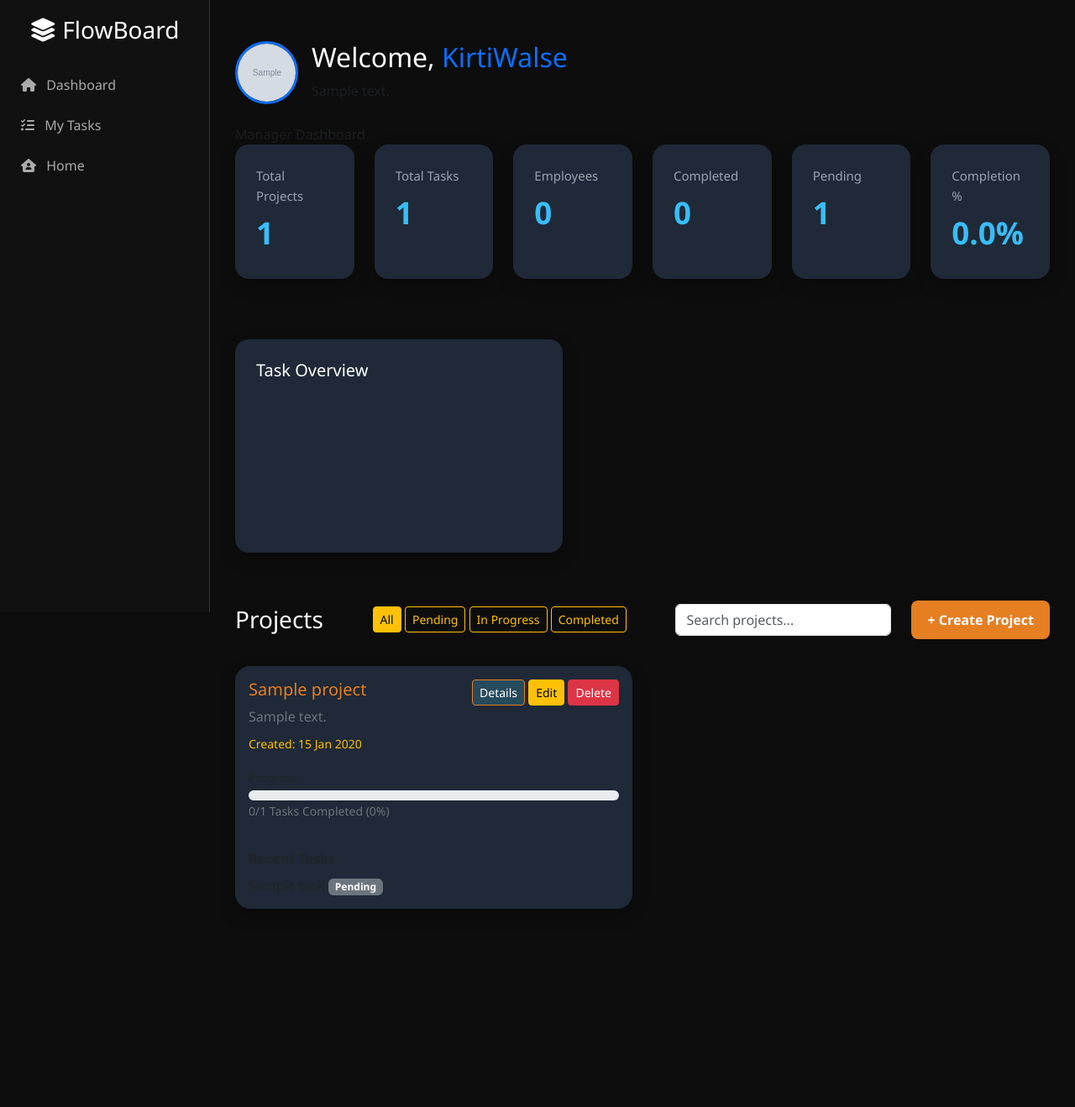
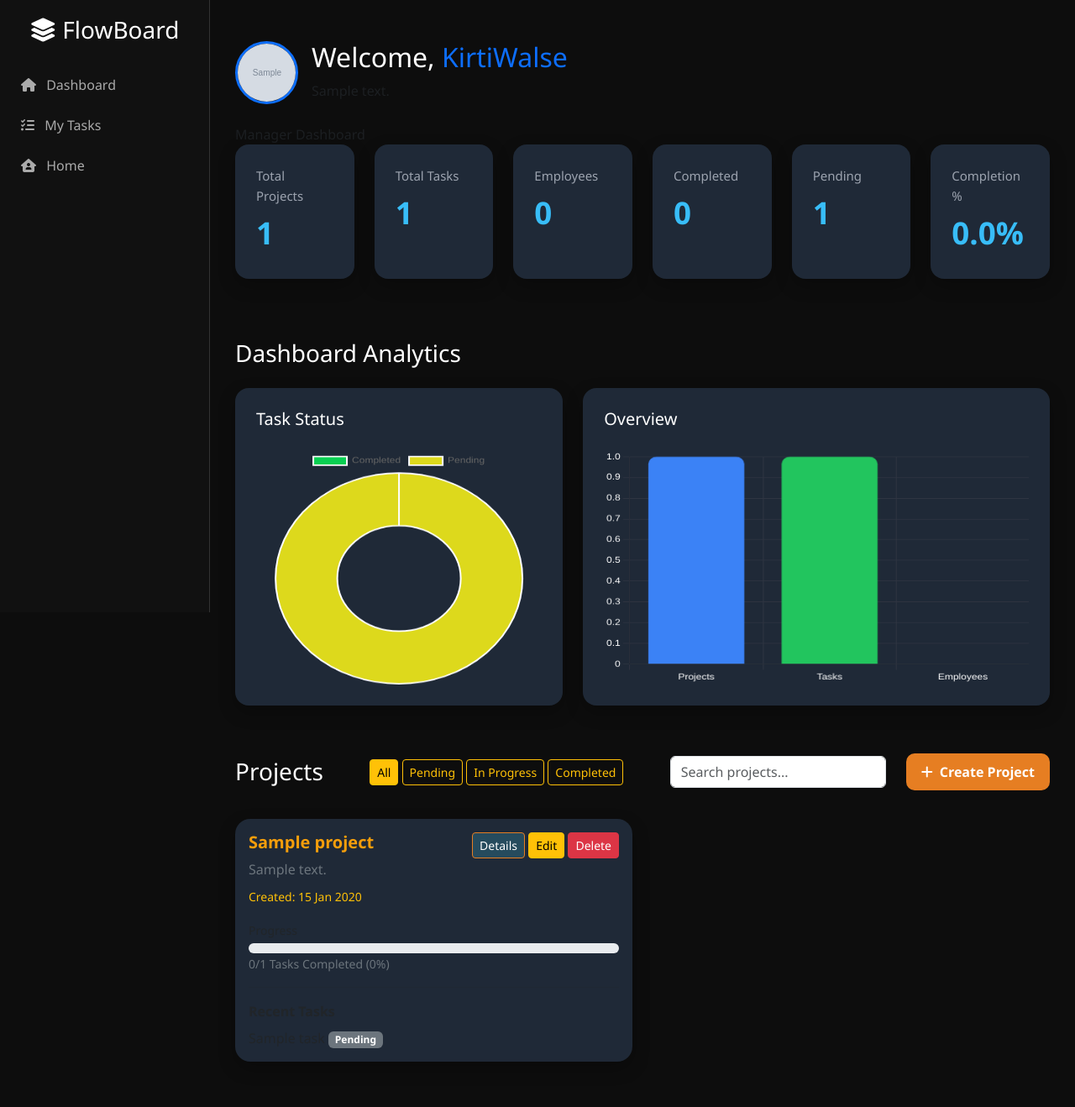
Before and after one commit to Pratik-23-max/project-tracker-django, a Django app: page /dashboard/ in a window 1280 px wide. Shown: the part 71-1389 px from the top of the page at 84% size. Before the commit the page ends 1153 px from the top, so only its background shows below. Run offline with Django 5.2, Linux system fonts and the light colour scheme; a user stored in the database is signed in; data comes from the database, SQL or seed files in the repository; tables that the repository leaves empty hold one stand-in row (values such as "Sample post"); grey boxes marked "Sample" are stand-in pictures; a map, chart or similar area stays blank.

Commit message:
feat(analytics): add interactive dashboard charts and improve UI

```diff
--- a/tracker/templates/tracker/dashboard.html
+++ b/tracker/templates/tracker/dashboard.html
@@ -127,44 +127,46 @@ href="https://cdnjs.cloudflare.com/ajax/libs/font-awesome/6.7.2/css/all.min.css"
         padding: 8px 15px;
         border-radius: 5px;
     }
+    .project-title{
+    color:#f59e0b;
+    font-weight:700;
+}
+
+.btn-create-project{
+    background:#e67e22;
+    color:#fff !important;
+    font-weight:600;
+    padding:10px 18px;
+    border-radius:10px;
+    border:none;
+    display:inline-flex;
+    align-items:center;
+    gap:8px;
+    transition:0.3s;
+}
+
+.btn-create-project:hover{
+    background:#cf711b;
+    color:#fff !important;
+    transform:translateY(-2px);
+}
+.progress-custom{
+    height:12px;
+    border-radius:20px;
+}
+.stats-card{
+    position:relative;
+}
+
+.stats-card canvas{
+    width:100% !important;
+    height:280px !important;
+}
 </style>
 
 
 </head>
-<script src="https://cdn.jsdelivr.net/npm/chart.js"></script>
 
-<script>
-
-const ctx = document.getElementById('taskChart');
-
-new Chart(ctx, {
-    type: 'doughnut',
-    data: {
-        labels: ['Completed', 'Pending'],
-        datasets: [{
-            data: [
-                {{ completed_tasks }},
-                {{ pending_tasks }}
-            ],
-            backgroundColor: [
-                '#22c55e',
-                '#f59e0b'
-            ],
-            borderWidth: 0
-        }]
-    },
-    options: {
-        plugins: {
-            legend: {
-                labels: {
-                    color: 'white'
-                }
-            }
-        }
-    }
-});
-
-</script>
 <body>
 
 <nav class="navbar navbar-custom d-flex justify-content-between">
@@ -263,6 +265,9 @@ new Chart(ctx, {
     </div>
 
 </div>
+<h3 class="mb-4">
+    Dashboard Analytics
+</h3>
 
 <div class="row mb-5">
 
@@ -270,9 +275,25 @@ new Chart(ctx, {
 
         <div class="stats-card">
 
-            <h5 class="mb-4">Task Overview</h5>
+            <h5 class="mb-4">
+                Task Status
+            </h5>
 
             <canvas id="taskChart"></canvas>
+
+        </div>
+
+    </div>
+
+    <div class="col-lg-7">
+
+        <div class="stats-card">
+
+            <h5 class="mb-4">
+                Overview
+            </h5>
+
+            <canvas id="overviewChart"></canvas>
 
         </div>
 
@@ -326,20 +347,13 @@ new Chart(ctx, {
 
         </form>
 
-        <a
-            href="{% url 'create_project' %}"
-            class="btn"
-            style="
-                background:#e67e22;
-                color:white;
-                font-weight:600;
-                padding:10px 18px;
-                border-radius:8px;
-            ">
+        <a href="{% url 'create_project' %}"
+   class="btn btn-create-project">
 
-            + Create Project
+    <i class="fa-solid fa-plus"></i>
+    Create Project
 
-        </a>
+</a>
 
     </div>
 
@@ -357,7 +371,7 @@ new Chart(ctx, {
 
                 <div class="d-flex justify-content-between">
 
-                    <h5 style="color:#e67e22;">
+                    <h5 class="project-title">
                         {{ item.project.title }}
                     </h5>
 
@@ -400,7 +414,7 @@ new Chart(ctx, {
         Progress
     </small>
 
-    <div class="progress mt-1" style="height:12px;">
+    <div class="progress progress-custom mt-1">
 
         <div class="progress-bar bg-success"
              role="progressbar"
@@ -466,6 +480,112 @@ new Chart(ctx, {
 
 
 </div>
+<script src="https://cdn.jsdelivr.net/npm/chart.js"></script>
+<script>
 
+const taskCtx = document.getElementById("taskChart").getContext("2d");
+
+new Chart(taskCtx,{
+    type:"doughnut",
+
+    data:{
+        labels:["Completed","Pending"],
+        datasets:[{
+            data:[
+                {{ completed_tasks }},
+                {{ pending_tasks }}
+            ],
+            backgroundColor:[
+                "#09cf52",
+                "#ddd91c"
+            ]
+        }]
+    },
+
+    options:{
+        responsive:true,
+        maintainAspectRatio:false
+    }
+
+});
+
+
+const overviewCtx=document.getElementById("overviewChart").getContext("2d");
+
+new Chart(overviewCtx,{
+
+    type:"bar",
+
+    data:{
+        labels:[
+            "Projects",
+            "Tasks",
+            "Employees"
+        ],
+
+        datasets:[{
+
+            label:"Overview",
+
+            data:[
+                {{ total_projects }},
+                {{ total_tasks }},
+                {{ total_employees }}
+            ],
+
+            backgroundColor:[
+                "#3b82f6",
+                "#22c55e",
+                "#f59e0b"
+            ],
+
+            borderRadius:10
+
+        }]
+    },
+
+    options:{
+
+        responsive:true,
+
+        maintainAspectRatio:false,
+
+        animation:{
+            duration:1500
+        },
+
+        plugins:{
+            legend:{
+                display:false
+            }
+        },
+
+        scales:{
+            x:{
+                ticks:{
+                    color:"white"
+                },
+                grid:{
+                    color:"#2f3542"
+                }
+            },
+
+            y:{
+                beginAtZero:true,
+                ticks:{
+                    color:"white"
+                },
+                grid:{
+                    color:"#2f3542"
+                }
+            }
+
+        }
+
+    }
+
+});
+
+</script>
 </body>
 </html>
--- a/tracker/templates/tracker/login.html
+++ b/tracker/templates/tracker/login.html
@@ -10,7 +10,7 @@
             <path d="M2 12L12 17L22 12" stroke="#00b4d8" stroke-width="2" stroke-linecap="round" stroke-linejoin="round"/>
             <path d="M2 17L12 22L22 17" stroke="#00b4d8" stroke-width="2" stroke-linecap="round" stroke-linejoin="round"/>
         </svg>
-        <span style="font-weight: 700; font-size: 1.4rem; color: #1e3a5f; letter-spacing: -0.3px;">Code<span style="color: #00b4d8;">Soft</span></span>
+        <span style="font-weight: 700; font-size: 1.4rem; color: #1e3a5f; letter-spacing: -0.3px;">Flow<span style="color: #00b4d8;">Board</span></span>
     </div>
 
     <div class="login-card" style="background: #ffffff; padding: 3rem 2.5rem; border-radius: 20px; box-shadow: 0 10px 30px rgba(30, 58, 95, 0.04); width: 100%; max-width: 400px; box-sizing: border-box; border: 1px solid rgba(30, 58, 95, 0.03);">
--- a/tracker/templates/tracker/signup.html
+++ b/tracker/templates/tracker/signup.html
@@ -2,7 +2,7 @@
 <!DOCTYPE html>
 <html>
 <head>
-    <title>CodeSoft | Sign Up</title>
+    <title>FlowBoard | Sign Up</title>
     <style>
         body, html {
             height: 100%;
--- a/tracker/templates/tracker/update_task.html
+++ b/tracker/templates/tracker/update_task.html
@@ -2,7 +2,7 @@
 <html lang="en">
 <head>
     <meta charset="UTF-8">
-    <title>CodeSoft | Update Task</title>
+    <title>FlowBoard | Update Task</title>
     <link href="https://cdn.jsdelivr.net/npm/bootstrap@5.3.0/dist/css/bootstrap.min.css" rel="stylesheet">
     <link rel="stylesheet" href="https://cdnjs.cloudflare.com/ajax/libs/font-awesome/6.4.0/css/all.min.css">
     <style>
```
